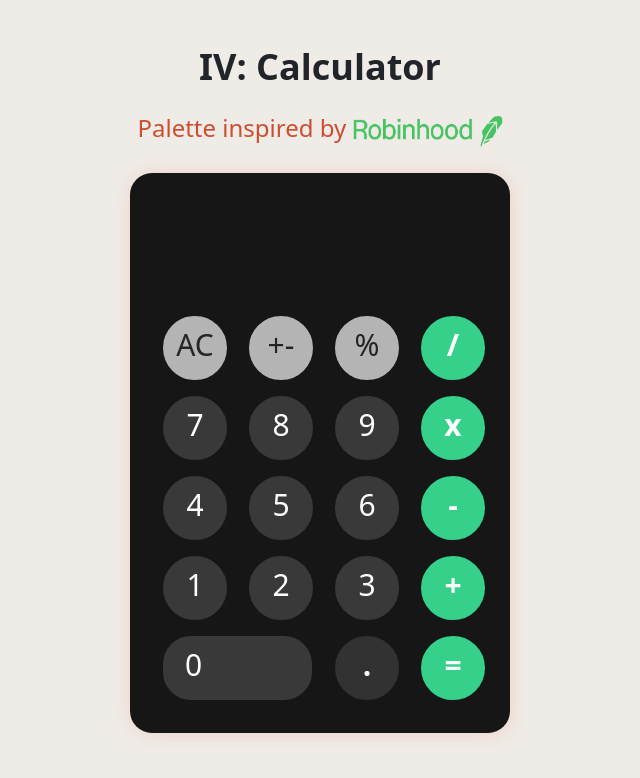
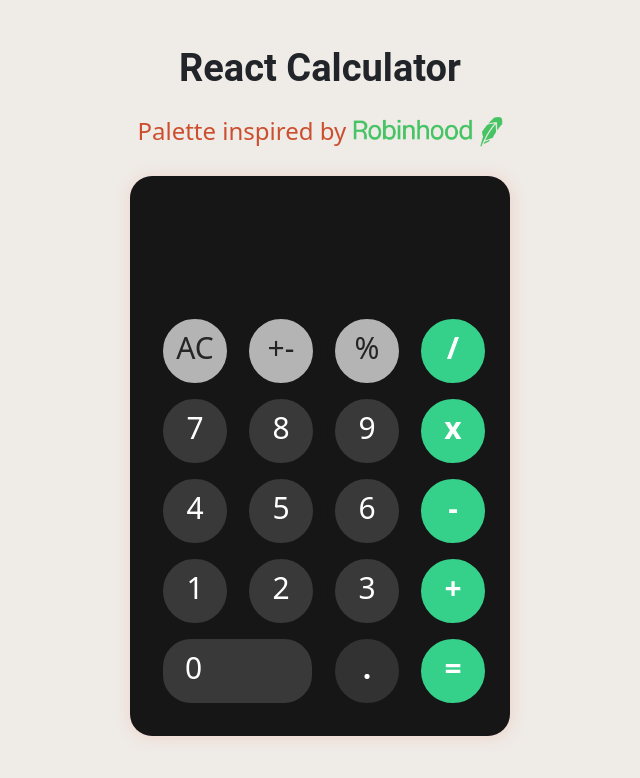
Before and after one commit to prof-tejera/homework-4-agt25, a React (Create React App) app: page / in a window 1280 px wide. Shown: the top 778 px of the page, without its empty margins (320-960 px from the left). Built offline with nearby package versions, Linux system fonts and the light colour scheme.

Commit message:
need comments and cleaning up

```diff
--- a/src/App.js
+++ b/src/App.js
@@ -7,7 +7,8 @@ import logo from './images/robinhood-logo.png';
 const Header = styled.p`
   text-align: center;
   font-weight: 700;
-  font-size: 36px;
+  font-size: 38px;
+  font-family: Roboto;
 
 `;
 
@@ -27,9 +28,9 @@ function App() {
 
   return (
     <div className="App">
-      <Header>IV: Calculator</Header>
+      <Header>React Calculator</Header>
 
-        <SubHeader>Palette inspired by <img src={logo} width="150px" alt="logo"></img>
+        <SubHeader>Palette inspired by <img src={logo} width="150px" id="logo" alt="logo"></img>
 
         </SubHeader>
       <Calculator />
--- a/src/components/Calculator.js
+++ b/src/components/Calculator.js
@@ -15,6 +15,8 @@ const Styles = {
         paddingRight: '35px',
         WebkitBoxShadow: '1px 1px 15px 0px rgba(245,138,108,0.25)',
         boxShadow: '1px 1px 15px 0px rgba(245,138,108,0.25)'
+
+
     }
 }
 
@@ -246,7 +248,8 @@ class Calculator extends Component {
         </Col>
     </Row>
 
-</Container> < />
+</Container>
+        </>
         );
     }
 }
--- a/src/components/Screen.js
+++ b/src/components/Screen.js
@@ -11,10 +11,12 @@ const Container = styled.div`
   color: #f58a6c;
   font-weight: 100;
   padding-right: 25px;
+  padding-left: 25px;
   padding-top: 10px;
   font-weight: 200;
   overflow-x: scroll;
   overflow-y: hidden;
+
 
 `;
 
--- a/src/index.css
+++ b/src/index.css
@@ -8,6 +8,10 @@ body {
   background-color: #EFEBE7 !important;
 }
 
+#logo {
+  position: relative;
+  top: -2.5px;
+}
 
 code {
   font-family: source-code-pro, Menlo, Monaco, Consolas, 'Courier New',
```
